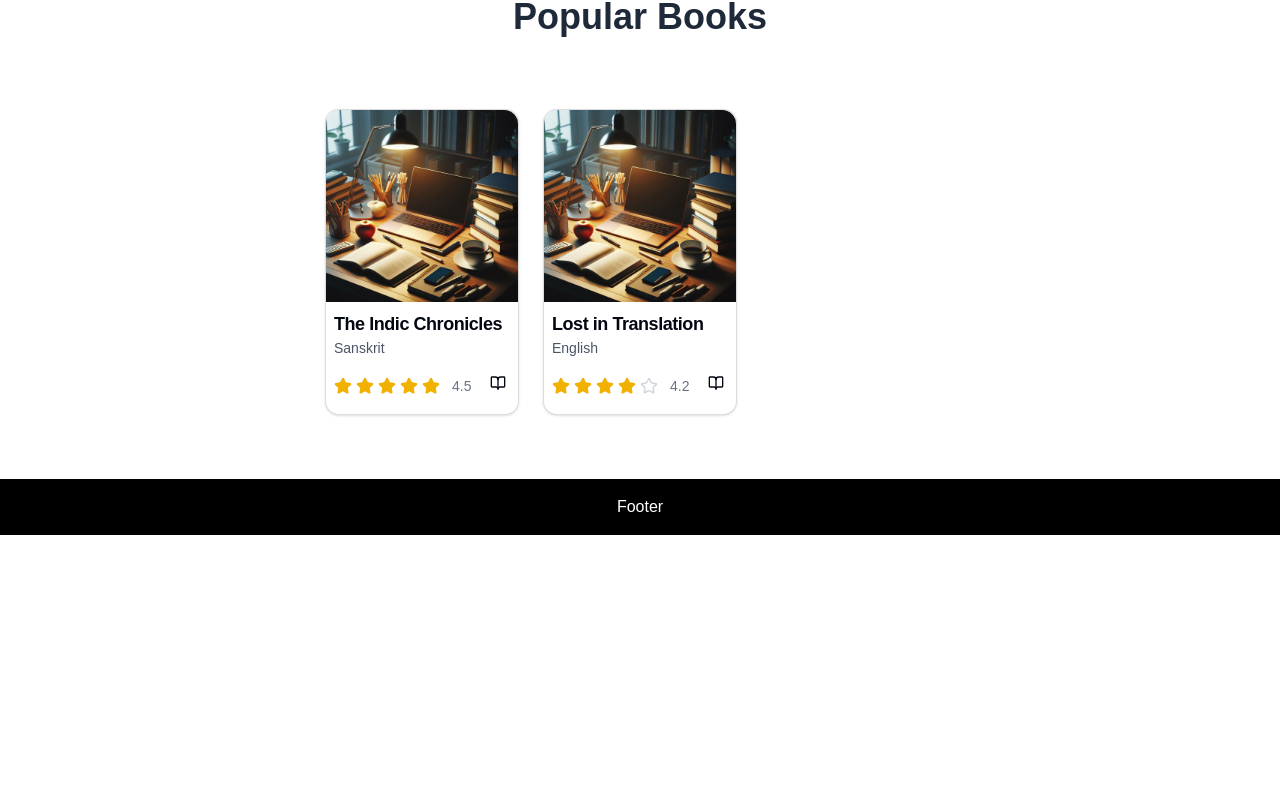
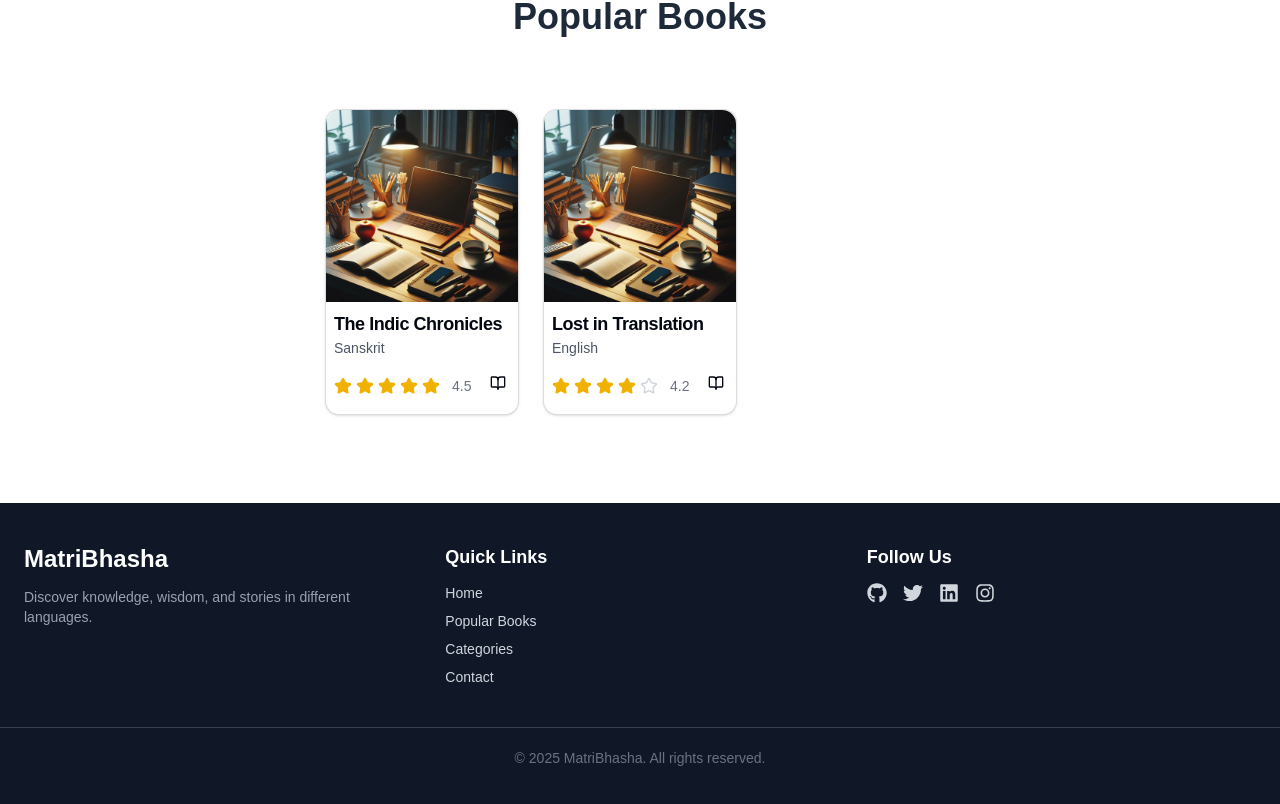
Before and after one commit to Vidhyasagar-dhd123/matribhasha, a Next.js app: page / in a window 1280 px wide. Shown: the part 1131-1935 px from the top of the page. Before the commit the page ends 1666 px from the top, so only its background shows below. Built offline with nearby package versions, Linux system fonts and the light colour scheme.

Commit message:
Added a new footer component with social icons

```diff
--- a/modules/shared/components/Footer.tsx
+++ b/modules/shared/components/Footer.tsx
@@ -1,9 +1,45 @@
-const Footer=()=>{
-    return (
-        <div className="text-center p-4 bg-black text-white">
-            Footer
+import { FaGithub, FaTwitter, FaLinkedin, FaInstagram } from "react-icons/fa";
+
+export default function Footer() {
+  return (
+    <footer className="bg-gray-900 text-gray-300 py-10 mt-16">
+      <div className="max-w-7xl mx-auto px-6 grid grid-cols-1 md:grid-cols-3 gap-8">
+
+        {/* Branding */}
+        <div>
+          <h2 className="text-2xl font-bold text-white">MatriBhasha</h2>
+          <p className="mt-3 text-sm text-gray-400">
+            Discover knowledge, wisdom, and stories in different languages.
+          </p>
         </div>
-    )
+
+        {/* Navigation Links */}
+        <div>
+          <h3 className="text-lg font-semibold text-white mb-3">Quick Links</h3>
+          <ul className="space-y-2 text-sm">
+            <li><a href="#" className="hover:text-yellow-400 transition">Home</a></li>
+            <li><a href="#" className="hover:text-yellow-400 transition">Popular Books</a></li>
+            <li><a href="#" className="hover:text-yellow-400 transition">Categories</a></li>
+            <li><a href="#" className="hover:text-yellow-400 transition">Contact</a></li>
+          </ul>
+        </div>
+
+        {/* Social Media */}
+        <div>
+          <h3 className="text-lg font-semibold text-white mb-3">Follow Us</h3>
+          <div className="flex space-x-4 text-xl">
+            <a href="#" className="hover:text-yellow-400 transition"><FaGithub /></a>
+            <a href="#" className="hover:text-yellow-400 transition"><FaTwitter /></a>
+            <a href="#" className="hover:text-yellow-400 transition"><FaLinkedin /></a>
+            <a href="#" className="hover:text-yellow-400 transition"><FaInstagram /></a>
+          </div>
+        </div>
+      </div>
+
+      {/* Bottom Bar */}
+      <div className="border-t border-gray-700 mt-10 pt-5 text-center text-sm text-gray-500">
+        © {new Date().getFullYear()} MatriBhasha. All rights reserved.
+      </div>
+    </footer>
+  );
 }
-
-export default Footer
--- a/package.json
+++ b/package.json
@@ -19,6 +19,7 @@
     "next": "15.4.6",
     "react": "19.1.0",
     "react-dom": "19.1.0",
+    "react-icons": "^5.5.0",
     "recharts": "^3.1.2",
     "tailwind-merge": "^3.3.1"
   },
```
Also changed, not shown: 1 other file (tests, documents, lock files or other folders).
